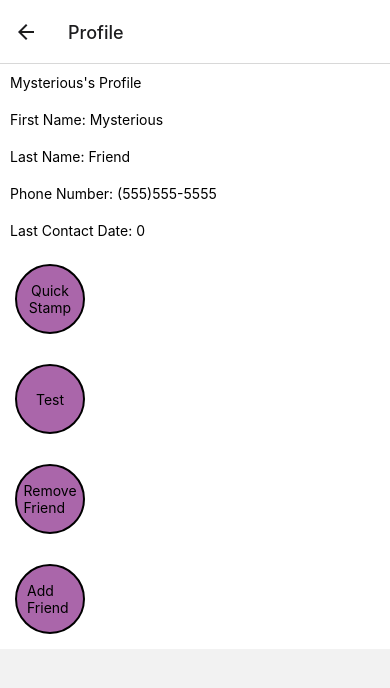
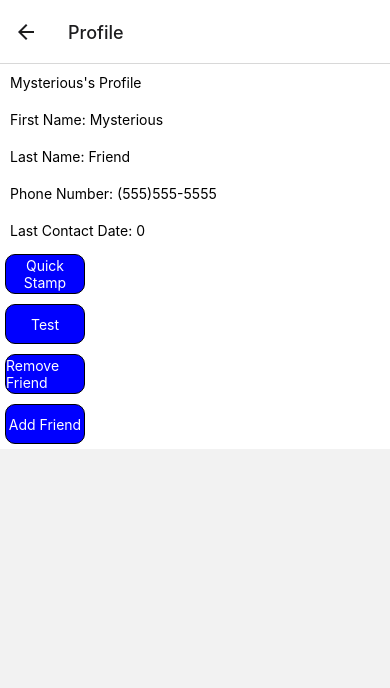
Before and after one commit to Kodeden/KIT, a React Native app: screen /Profile in a window 390 px wide. Shown: the top 688 px of the page. Built offline with nearby package versions, Linux system fonts and the light colour scheme.

Commit message:
8-10-22 extra
-added a function wishlist commented out at the bottom of App.js to store future ideas
-formatted buttons on profile to match other buttons.

```diff
--- a/App.js
+++ b/App.js
@@ -27,3 +27,9 @@ const styles = StyleSheet.create({
     justifyContent: 'center',
   },
 });
+
+
+//function wishlist
+//1. Sort by contacted date with oldest at top
+//2. color 6 months or older in red?
+//3. Notifications for 6 months or older?
--- a/screens/Home.js
+++ b/screens/Home.js
@@ -111,5 +111,3 @@ const styles = StyleSheet.create({
 
 //                    {if friends.id !== 0 {
  //                       return(
-
- //"Profile", id: friends.id)
--- a/screens/Profile.js
+++ b/screens/Profile.js
@@ -20,13 +20,13 @@ export default function Profile({ route }) {
                 <Text style={styles.profileText}>Last Name: {currentEntry.lastName}</Text>
                 <Text style={styles.profileText}>Phone Number: {currentEntry.phoneNumber}</Text>
                 <Text style={styles.profileText}>Last Contact Date: {currentEntry.date}</Text>
-                <TouchableOpacity style={styles.stamp} onPress={() => dispatch(dateStamp({date: format(new Date(), 'MM/dd/yyyy'), id: currentEntry.id}))}><Text>Quick</Text><Text>Stamp</Text></TouchableOpacity>
-                <TouchableOpacity style={styles.stamp} onPress={() => console.log(list)}><Text>Test</Text></TouchableOpacity>
+                <TouchableOpacity style={styles.stamp} onPress={() => dispatch(dateStamp({date: format(new Date(), 'MM/dd/yyyy'), id: currentEntry.id}))}><Text style={{color:'white'}}>Quick</Text><Text style={{color:'white'}}>Stamp</Text></TouchableOpacity>
+                <TouchableOpacity style={styles.stamp} onPress={() => console.log(list)}><Text style={{color:'white'}}>Test</Text></TouchableOpacity>
                 <TouchableOpacity style={styles.stamp} onPress={() => {
                     dispatch(remove(currentEntry.id));
                     navigation.navigate("Home")
-                }}><Text>Remove Friend</Text></TouchableOpacity>
-                <TouchableOpacity style={styles.stamp} onPress={() => {navigation.navigate("AddFriend")}}><Text>Add Friend</Text></TouchableOpacity>
+                }}><Text style={{color:'white'}}>Remove Friend</Text></TouchableOpacity>
+                <TouchableOpacity style={styles.stamp} onPress={() => {navigation.navigate("AddFriend")}}><Text style={{color:'white'}}>Add Friend</Text></TouchableOpacity>
             </View>
         </SafeAreaView>
     );
@@ -45,14 +45,13 @@ const styles = StyleSheet.create({
     },
 
     stamp: {
-        width: 70,
-        height: 70,
-        margin: 15,
-        padding: 10,
-        alignItems: 'center',
-        justifyContent: 'center',
-        backgroundColor: '#AA66AA',
-        borderRadius: 35,
-        borderWidth: 2,
+        margin:5,
+        height:40,
+        width:80,
+        backgroundColor:'blue',
+        justifyContent:'center',
+        alignItems:'center',
+        borderRadius: 10,
+        borderWidth:1,
     }
   });
```
